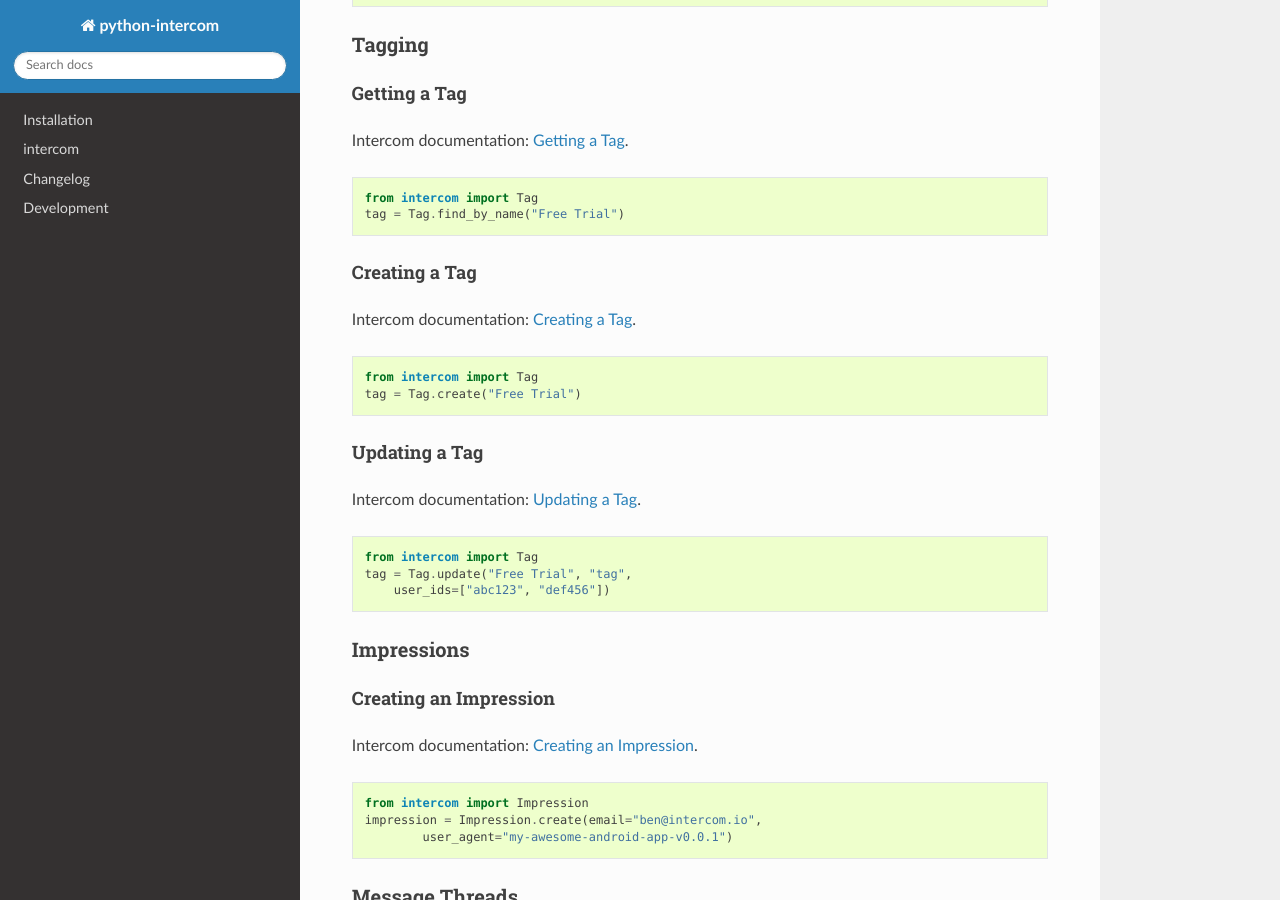
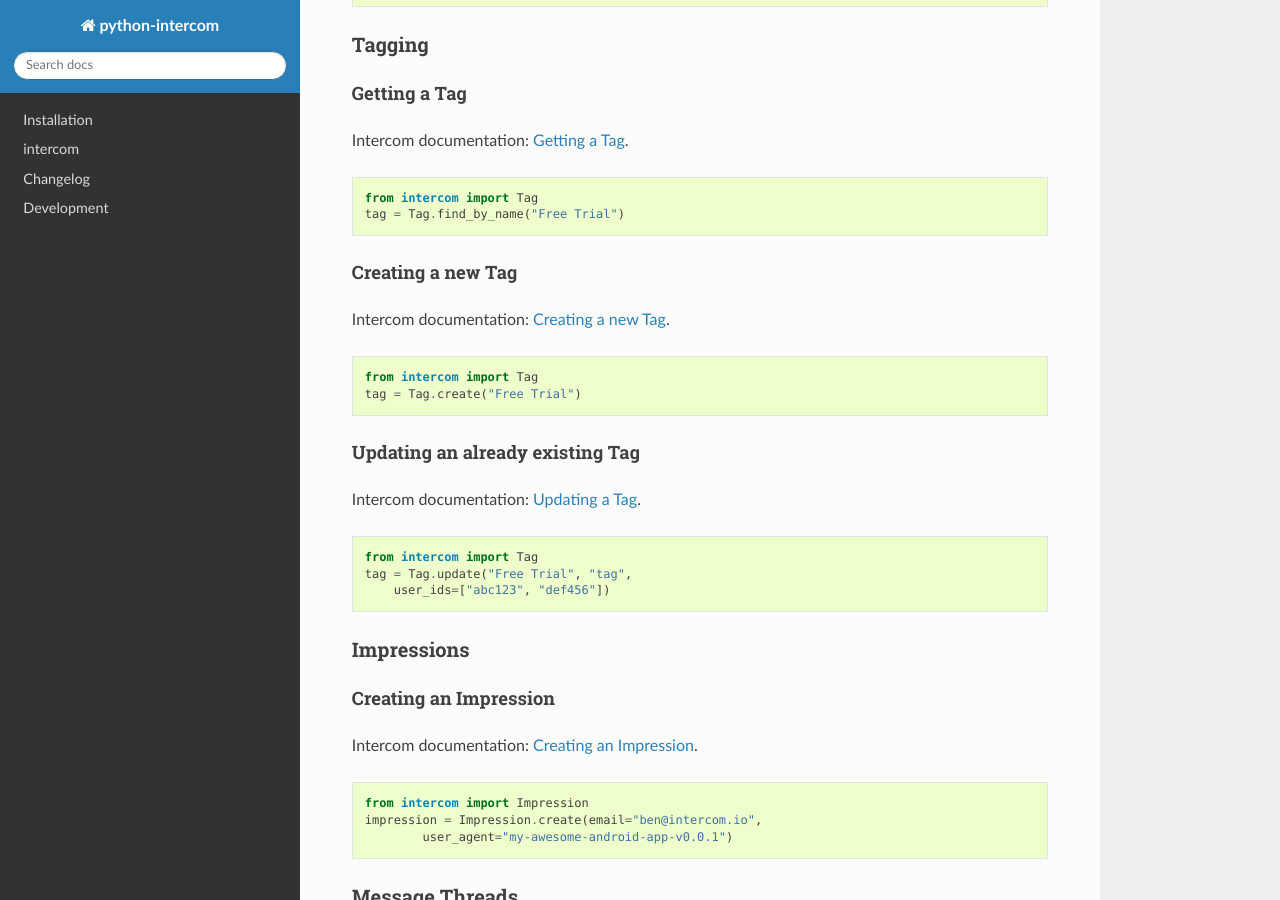
Before and after one commit to intercom/python-intercom, a Sphinx documentation site: the page built from docs/index.rst, in a window 1280 px wide and 900 px high, scrolled down 2299 px. Built offline with Sphinx 7.4.7 and the Read the Docs theme 2.0.0, drawn with Linux system fonts in a browser that asks for light colours; some of the changed lines change nothing that is shown; some of the changed text lies outside the part shown.

Commit message:
Fixing links to Intercom documentation.

```diff
--- a/docs/index.rst
+++ b/docs/index.rst
@@ -25,7 +25,7 @@
 Authentication
 ---------------
 
-Intercom documentation: `Authentication <http://api.intercom.io/docs#authentication>`_.
+Intercom documentation: `Authentication <http://doc.intercom.io/api/v1/#authentication>`_.
 
 ::
 
@@ -39,7 +39,7 @@
 Getting all Users
 +++++++++++++++++
 
-Intercom documentation: `Getting all Users <http://api.intercom.io/docs#getting_all_users>`_.
+Intercom documentation: `Getting all Users <http://doc.intercom.io/api/v1/#getting-all-users>`_.
 
 ::
 
@@ -50,16 +50,16 @@
 Getting a User
 ++++++++++++++
 
-Intercom documentation: `Getting a User <http://api.intercom.io/docs#getting_a_user>`_.
+Intercom documentation: `Getting a User <http://doc.intercom.io/api/v1/#getting-a-user>`_.
 
 ::
 
     user = User.find(email="ben@intercom.io")
 
-Creating a User
-+++++++++++++++
+Create a User
++++++++++++++
 
-Intercom documentation: `Creating a User <http://api.intercom.io/docs#creating_a_user>`_.
+Intercom documentation: `Create a User <http://doc.intercom.io/api/v1/#create-a-user>`_.
 
 ::
 
@@ -74,7 +74,7 @@
 Updating a User
 +++++++++++++++
 
-Intercom documentation: `Updating a User <http://api.intercom.io/docs#updating_a_user>`_.
+Intercom documentation: `Updating a User <http://doc.intercom.io/api/v1/#updating-a-user>`_.
 
 ::
 
@@ -85,7 +85,7 @@
 Deleting a User
 +++++++++++++++
 
-Intercom documentation: `Deleting a User <http://api.intercom.io/docs#deleting_a_user>`_.
+Intercom documentation: `Deleting a User <http://doc.intercom.io/api/v1/#deleting-a-user>`_.
 
 ::
 
@@ -97,7 +97,7 @@
 Creating a Note
 +++++++++++++++
 
-Intercom documentation: `Creating a Note <http://api.intercom.io/docs#creating_a_note>`_.
+Intercom documentation: `Creating a Note <http://doc.intercom.io/api/v1/#creating-a-note>`_.
 
 ::
 
@@ -112,27 +112,27 @@
 Getting a Tag
 +++++++++++++
 
-Intercom documentation: `Getting a Tag <http://api.intercom.io/docs#getting_a_tag>`_.
+Intercom documentation: `Getting a Tag <http://doc.intercom.io/api/v1/#getting-a-tag>`_.
 
 ::
 
     from intercom import Tag
     tag = Tag.find_by_name("Free Trial")
 
-Creating a Tag
-++++++++++++++
+Creating a new Tag
+++++++++++++++++++
 
-Intercom documentation: `Creating a Tag <http://api.intercom.io/docs#creating_a_tag>`_.
+Intercom documentation: `Creating a new Tag <http://doc.intercom.io/api/v1/#create-a-new-tag>`_.
 
 ::
 
     from intercom import Tag
     tag = Tag.create("Free Trial")
 
-Updating a Tag
-++++++++++++++
+Updating an already existing Tag
+++++++++++++++++++++++++++++++++
 
-Intercom documentation: `Updating a Tag <http://api.intercom.io/docs#updating_a_tag>`_.
+Intercom documentation: `Updating a Tag <http://doc.intercom.io/api/v1/#update-an-already-existing-tag>`_.
 
 ::
 
@@ -147,7 +147,7 @@
 Creating an Impression
 ++++++++++++++++++++++
 
-Intercom documentation: `Creating an Impression <http://api.intercom.io/docs#creating_an_impression>`_.
+Intercom documentation: `Creating an Impression <http://doc.intercom.io/api/v1/#creating-an-impression>`_.
 
 ::
 
@@ -161,7 +161,7 @@
 Getting Message Threads
 +++++++++++++++++++++++
 
-Intercom documentation:  `Getting Message Threads <http://api.intercom.io/docs#getting_messages>`_.
+Intercom documentation:  `Getting Message Threads <http://doc.intercom.io/api/v1/#getting-message-threads>`_.
 
 ::
 
@@ -177,7 +177,7 @@
 Creating a Message Thread
 +++++++++++++++++++++++++
 
-Intercom documentation:  `Creating a Message Thread <http://api.intercom.io/docs#creating_a_message>`_.
+Intercom documentation:  `Creating a Message Thread <http://doc.intercom.io/api/v1/#creating-a-message-thread>`_.
 
 ::
 
@@ -187,7 +187,7 @@
 Replying on a Message Thread
 ++++++++++++++++++++++++++++
 
-Intercom documentation:  `Replying on a Message Thread <http://api.intercom.io/docs#replying_to_a_message>`_.
+Intercom documentation:  `Replying on a Message Thread <http://doc.intercom.io/api/v1/#replying-on-a-message-thread>`_.
 
 ::
 
```
